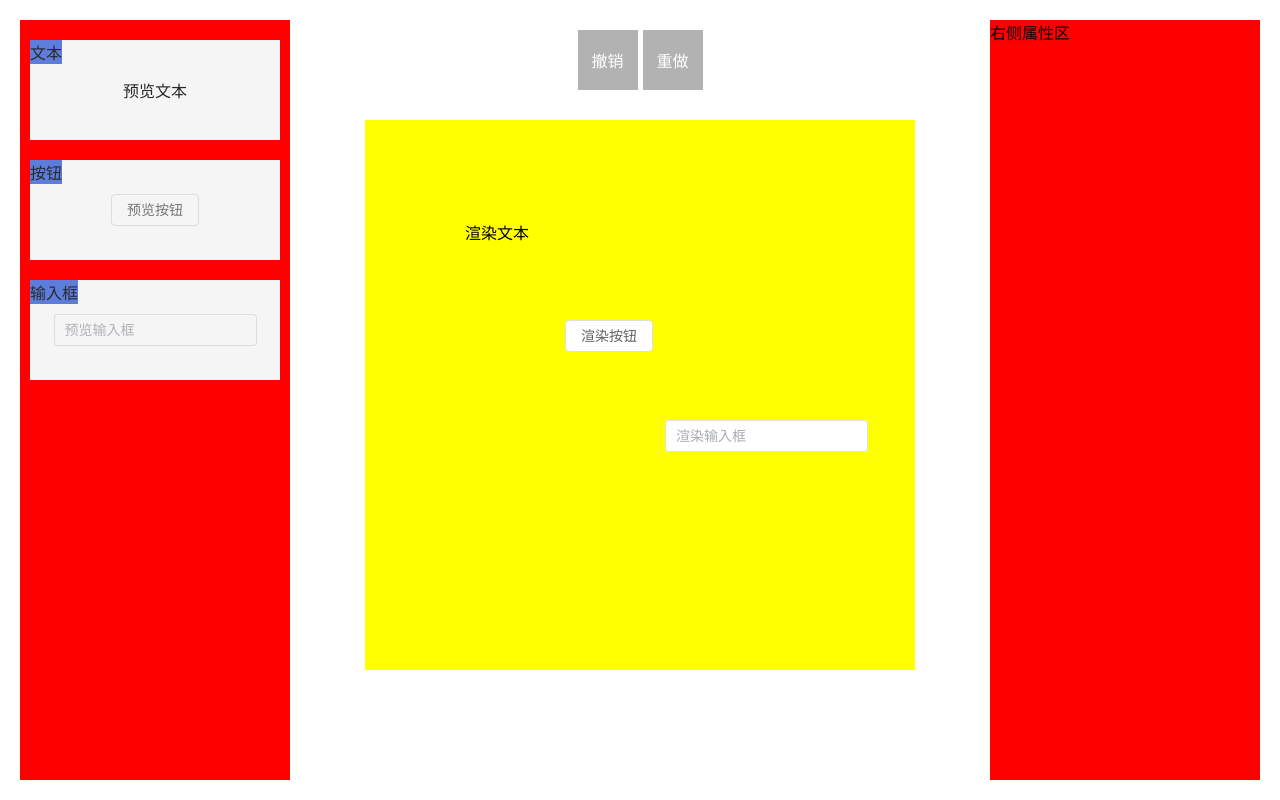
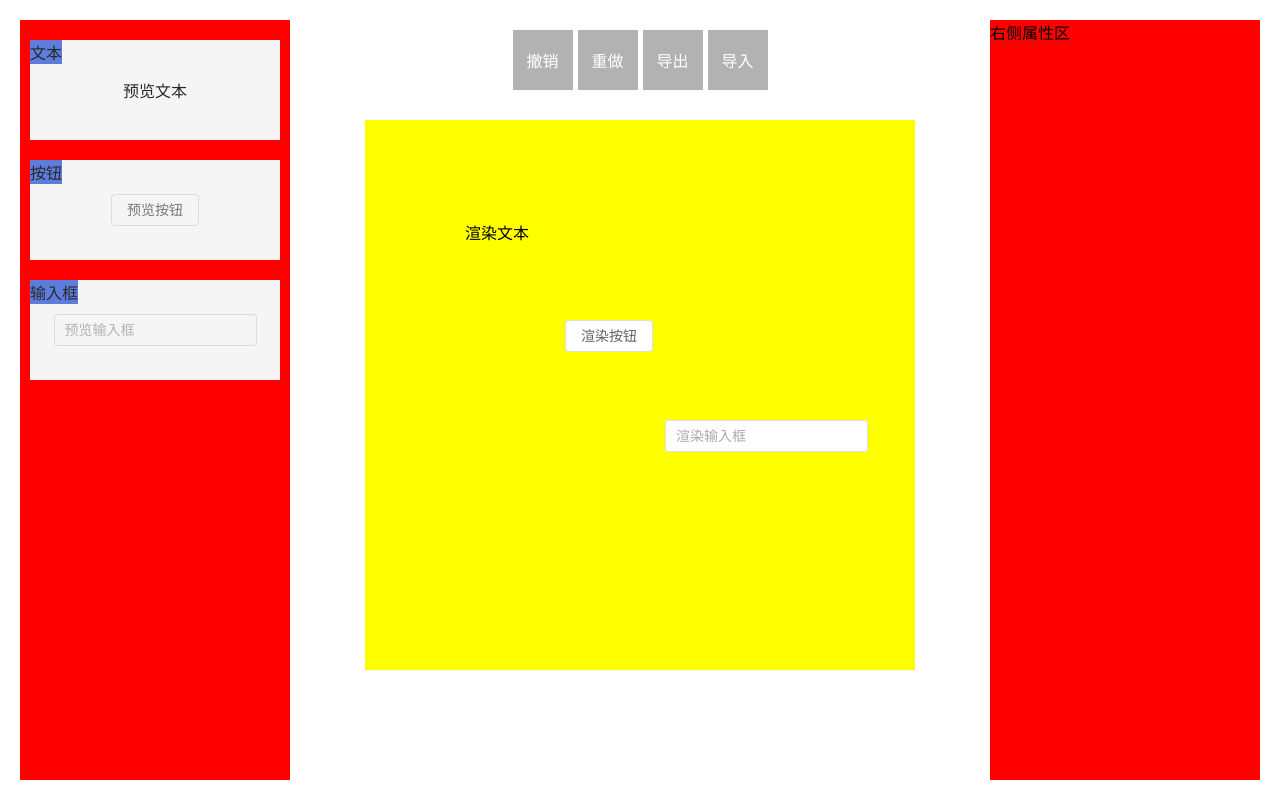
Before and after one commit to Mr-Super-X/vue-lowcode, a Vue app: page / in a window 1280 px wide. Built offline with nearby package versions, Linux system fonts and the light colour scheme.

Commit message:
feat: 实现json的导入导出

```diff
--- /dev/null
+++ b/src/components/Dialog.jsx
@@ -0,0 +1,87 @@
+import { ElButton, ElDialog, ElInput } from "element-plus";
+import { createVNode, defineComponent, reactive, render } from "vue";
+
+// 创建Dialog组件
+const DialogComponent = defineComponent({
+  props: {
+    options: {
+      type: Object,
+      required: true,
+    },
+  },
+  setup(props, ctx) {
+    const state = reactive({
+      options: props.options, // 用户传给组件的配置属性
+      isShow: false,
+    });
+
+    // 暴露方法供外部使用
+    ctx.expose({
+      showDialog(options) {
+        state.options = options; // 每次点击显示dialog都更新配置，防止调用多个dialog时内容不更新
+        state.isShow = true;
+      },
+    });
+
+    // 关闭弹窗
+    const handleCancel = () => {
+      state.isShow = false;
+    };
+
+    // 确认
+    const handleConfirm = () => {
+      state.isShow = false;
+      // 执行确认回调函数
+      props.options.onConfirm && props.options.onConfirm(state.options.content);
+    };
+
+    return () => (
+      <ElDialog v-model={state.isShow} title={state.options.title}>
+        {/* 配置插槽 */}
+        {{
+          default: () => (
+            <ElInput
+              v-model={state.options.content}
+              type="textarea"
+              rows={10}
+            />
+          ),
+          footer: () =>
+            state.options.footer && (
+              <div class="editor-dialog-footer">
+                <ElButton onClick={() => handleCancel()}>取消</ElButton>
+                <ElButton onClick={() => handleConfirm()} type="primary">
+                  确定
+                </ElButton>
+              </div>
+            ),
+        }}
+      </ElDialog>
+    );
+  },
+});
+
+let vNode;
+export function $dialog(options) {
+  // 借助element-plus的dialog组件
+  // 手动挂载组件 new SubComponent.$mount()
+
+  // 如果vNode不存在则创建，否则直接调用即可，防止页面上创建n个元素
+  if (!vNode) {
+    // 创建挂载容器
+    const el = document.createElement("div");
+    el.className = "editor-dialog-container";
+    // 创建虚拟节点
+    vNode = createVNode(DialogComponent, { options });
+    // 将虚拟节点变成真实节点进行渲染，将组件渲染到el元素中
+    const rNode = render(vNode, el);
+    // 将el扔到页面中
+    document.body.appendChild((rNode, el));
+  }
+
+  // 从组件实例中取出已暴露出来的方法
+  const { showDialog } = vNode.component.exposed;
+
+  // 调用弹窗
+  showDialog(options);
+}
--- a/src/components/HelloWorld.vue
+++ /dev/null
@@ -1,58 +0,0 @@
-<template>
-  <div class="hello">
-    <h1>{{ msg }}</h1>
-    <p>
-      For a guide and recipes on how to configure / customize this project,<br>
-      check out the
-      <a href="https://cli.vuejs.org" target="_blank" rel="noopener">vue-cli documentation</a>.
-    </p>
-    <h3>Installed CLI Plugins</h3>
-    <ul>
-      <li><a href="https://github.com/vuejs/vue-cli/tree/dev/packages/%40vue/cli-plugin-babel" target="_blank" rel="noopener">babel</a></li>
-      <li><a href="https://github.com/vuejs/vue-cli/tree/dev/packages/%40vue/cli-plugin-router" target="_blank" rel="noopener">router</a></li>
-    </ul>
-    <h3>Essential Links</h3>
-    <ul>
-      <li><a href="https://vuejs.org" target="_blank" rel="noopener">Core Docs</a></li>
-      <li><a href="https://forum.vuejs.org" target="_blank" rel="noopener">Forum</a></li>
-      <li><a href="https://chat.vuejs.org" target="_blank" rel="noopener">Community Chat</a></li>
-      <li><a href="https://twitter.com/vuejs" target="_blank" rel="noopener">Twitter</a></li>
-      <li><a href="https://news.vuejs.org" target="_blank" rel="noopener">News</a></li>
-    </ul>
-    <h3>Ecosystem</h3>
-    <ul>
-      <li><a href="https://router.vuejs.org" target="_blank" rel="noopener">vue-router</a></li>
-      <li><a href="https://vuex.vuejs.org" target="_blank" rel="noopener">vuex</a></li>
-      <li><a href="https://github.com/vuejs/vue-devtools#vue-devtools" target="_blank" rel="noopener">vue-devtools</a></li>
-      <li><a href="https://vue-loader.vuejs.org" target="_blank" rel="noopener">vue-loader</a></li>
-      <li><a href="https://github.com/vuejs/awesome-vue" target="_blank" rel="noopener">awesome-vue</a></li>
-    </ul>
-  </div>
-</template>
-
-<script>
-export default {
-  name: 'HelloWorld',
-  props: {
-    msg: String
-  }
-}
-</script>
-
-<!-- Add "scoped" attribute to limit CSS to this component only -->
-<style scoped lang="scss">
-h3 {
-  margin: 40px 0 0;
-}
-ul {
-  list-style-type: none;
-  padding: 0;
-}
-li {
-  display: inline-block;
-  margin: 0 10px;
-}
-a {
-  color: #42b983;
-}
-</style>
--- a/src/packages/editor.jsx
+++ b/src/packages/editor.jsx
@@ -3,6 +3,7 @@ import { useMenuDragger } from "./useMenuDragger";
 import { useFocus } from "./useFocus";
 import { useBlockDragger } from "./useBlockDragger";
 import { useCommand } from "./useCommand";
+import { $dialog } from "../components/Dialog";
 import deepcopy from "deepcopy";
 
 // 引入样式
@@ -59,6 +60,7 @@ export default defineComponent({
     // 4.实现撤销重做等命令功能
     const { commands } = useCommand(data);
 
+    // 操作按钮
     const buttons = [
       {
         label: "撤销",
@@ -72,6 +74,33 @@ export default defineComponent({
         icon: "icon-forward",
         handler() {
           commands.redo();
+        },
+      },
+      {
+        label: "导出",
+        icon: "icon-export",
+        handler() {
+          $dialog({
+            title: "导出json",
+            content: JSON.stringify(data.value),
+          });
+        },
+      },
+      {
+        label: "导入",
+        icon: "icon-import",
+        handler() {
+          $dialog({
+            title: "导入json",
+            footer: true, // 显示footer
+            content: "",
+            onConfirm(jsonText) {
+              // data.value = JSON.parse(json); // 不能直接赋值，无法撤销重做
+              const json = JSON.parse(jsonText);
+              // 调用命令更新数据，命令中记录了数据变化，所以能实现撤销重做
+              commands.updateContainer(json);
+            },
+          });
         },
       },
     ];
--- a/src/packages/useCommand.js
+++ b/src/packages/useCommand.js
@@ -17,8 +17,8 @@ export function useCommand(data) {
     // 将命令存到数组中
     state.commandArray.push(command);
     // 制作命令和功能的映射表 规则为命令的name对应命令的执行函数
-    state.commands[command.name] = () => {
-      const { redo, undo } = command.execute();
+    state.commands[command.name] = (...args) => {
+      const { redo, undo } = command.execute(...args);
 
       redo();
 
@@ -135,6 +135,27 @@ export function useCommand(data) {
     },
   });
 
+  // 注册容器更新命令（导入json渲染也要支持撤销重做）
+  registry({
+    name: "updateContainer",
+    pushQueue: true, // 希望将操作放到队列中，可以增加该属性，标识等会操作要放到队列中
+    execute(newValue) {
+      // 记录旧值和新值，实现撤销重做
+      const state = {
+        before: data.value,
+        after: newValue,
+      };
+      return {
+        redo() {
+          data.value = state.after;
+        },
+        undo() {
+          data.value = state.before;
+        },
+      };
+    },
+  });
+
   // 键盘事件
   const keyboardEvents = (() => {
     const keyCodes = {
--- a/src/views/HomeView.vue
+++ b/src/views/HomeView.vue
@@ -1,18 +1,14 @@
 <template>
   <div class="home">
-    <img alt="Vue logo" src="../assets/logo.png">
-    <HelloWorld msg="Welcome to Your Vue.js App"/>
+    <img alt="Vue logo" src="../assets/logo.png" />
   </div>
 </template>
 
 <script>
 // @ is an alias to /src
-import HelloWorld from '@/components/HelloWorld.vue'
 
 export default {
-  name: 'HomeView',
-  components: {
-    HelloWorld
-  }
-}
+  name: "HomeView",
+  components: {},
+};
 </script>
```
